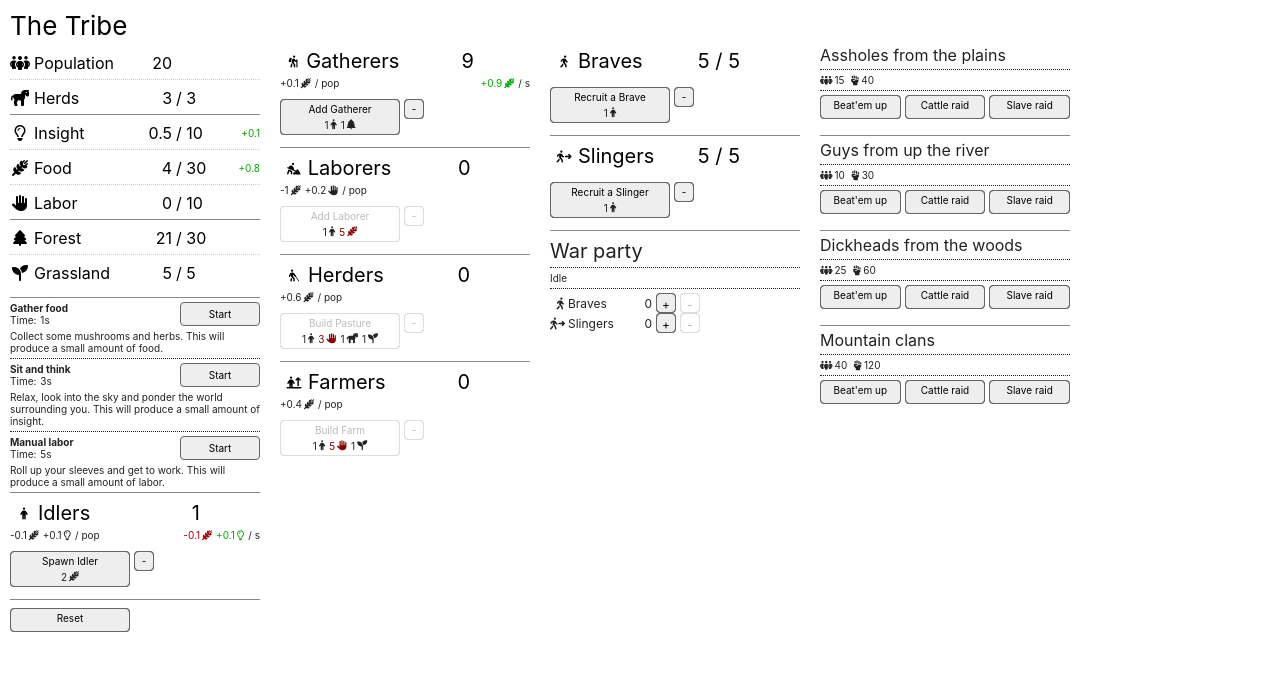
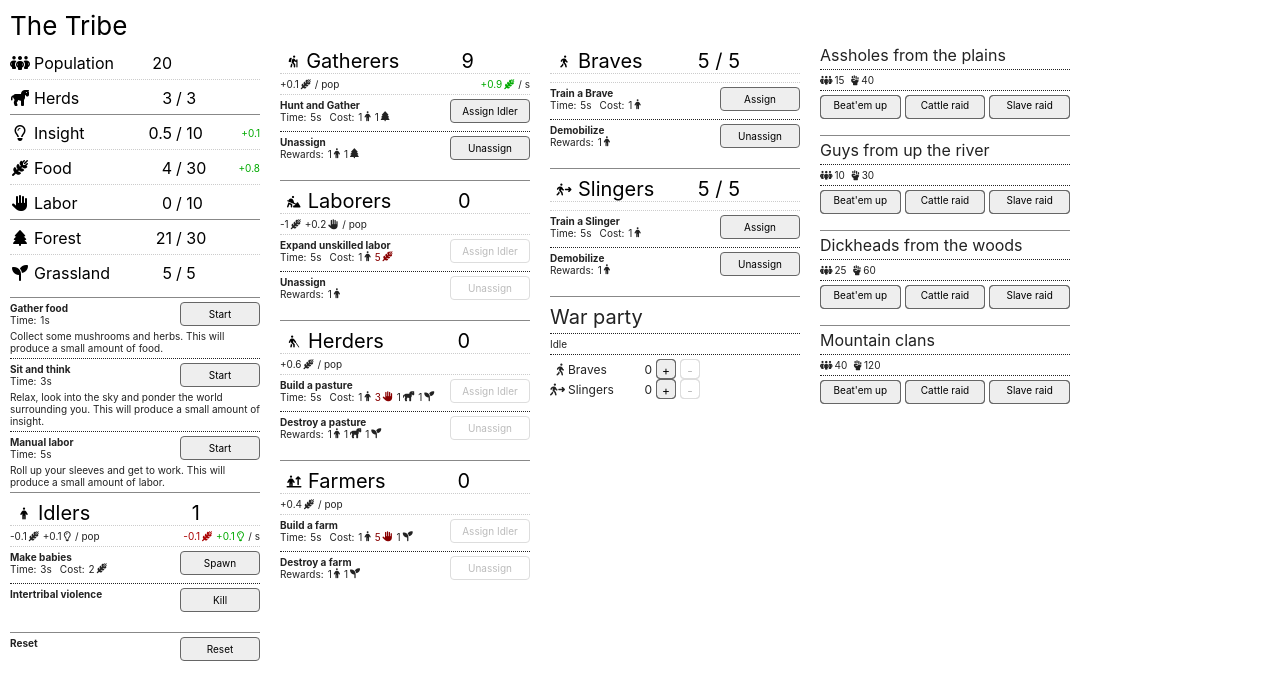
Before and after one commit to socha23/civlite, a React (Create React App) app: page / in a window 1280 px wide. Shown: the top 700 px of the page. Built offline with nearby package versions, Linux system fonts and the light colour scheme.

Commit message:
refactor

```diff
--- a/src/model/popModel.tsx
+++ b/src/model/popModel.tsx
@@ -18,6 +18,7 @@ export class PopModel {
 
     this.buyAction = action({
       initialCost: this.definition.buyCost,
+      timeCost: this.definition.timeCost,
       action: () => {this.incCount(1)}
     })
     this.sellAction = action({
--- a/src/model/pops.tsx
+++ b/src/model/pops.tsx
@@ -15,6 +15,7 @@ export enum PopType {
 
 const DEFAULT_POP_DEFINITION = {
   initialCount: 0,
+  timeCost: 5,
   buyCost: [
     pops(PopType.Idler, 1),
   ] as Amount[],
@@ -37,6 +38,7 @@ const PopTypeDefinitions = {
   [PopType.Idler]: {
     initialCount: 1,
     buyCost: [resources(ResourceType.Food, 2)],
+    timeCost: 3,
     production: [
       resources(ResourceType.Insight, 0.1)
     ],
--- a/src/view/action.tsx
+++ b/src/view/action.tsx
@@ -241,7 +241,7 @@ const ActionRowsAmountsRow = (p: {label: string, items: AmountWithColorProps[]})
   <Amounts items={p.items}/>
 </div>
 
-export const ActionRow3 = (p: ActionProps) => {
+export const ActionRow3 = (p: ActionProps & {displayRewards?: boolean}) => {
 
   const totalCostAmounts = (p.costs ? [...p.costs] : []) as AmountWithColorProps[]
   if (p.timeCost) {
@@ -262,6 +262,7 @@ export const ActionRow3 = (p: ActionProps) => {
   }}>
     <div style={{
       display: "flex",
+      height: 24,
     }}>
       <div style={{
         display: "flex",
@@ -277,6 +278,7 @@ export const ActionRow3 = (p: ActionProps) => {
           }}>
             {p.timeCost && <ActionRowsAmountsRow items={[{count: p.timeCost, postfix: ActionCommonLabels.Second}]} label={ActionCommonLabels.Time}/>}
             {p.costs && p.costs.length > 0 && <ActionRowsAmountsRow items={p.costs} label={ActionCommonLabels.Cost}/>}
+            {p.rewards && p.rewards.length > 0 && p.displayRewards && <ActionRowsAmountsRow items={p.rewards} label={ActionCommonLabels.Rewards}/>}
           </div>
         }
       </div>
--- a/src/view/gameView.tsx
+++ b/src/view/gameView.tsx
@@ -1,5 +1,5 @@
 import React from 'react';
-import { ActionProps, ActionRow } from './action'
+import { ActionProps, ActionRow, ActionRow3 } from './action'
 import { GameModel } from '../model/gameModel'
 import { PopType } from '../model/pops'
 import { InventoryBox, InventoryBoxProps, summaryBoxProps } from './inventoryBox';
@@ -89,7 +89,7 @@ export const GameView = (p: GameViewProps) =>
           <InventoryBox {...p.summary}/>
           <ResourceGatheringBox {...p.resourceGathering}/>
           <PopsView pops={p.pops} column={0}/>
-          <ActionRow {...p.reset}/>
+          <ActionRow3 {...p.reset}/>
 
         </div>
         <PopsView pops={p.pops} column={1}/>
--- a/src/view/icons.tsx
+++ b/src/view/icons.tsx
@@ -63,25 +63,6 @@ export const Labels = {
     TotalPopulation: "Total population",
     PerPop: "/ pop",
     PerSecond: "/ s",
-    Recruitment: "Recruitment",
-    Assign: {
-        [PopType.Idler]: 'Spawn Idler',
-        [PopType.Gatherer]: 'Add Gatherer',
-        [PopType.Laborer]: 'Add Laborer',
-        [PopType.Herder]: 'Build Pasture',
-        [PopType.Farmer]: 'Build Farm',
-        [PopType.Brave]: 'Recruit a Brave',
-        [PopType.Slinger]: 'Recruit a Slinger',
-    },
-    Unassign: {
-        [PopType.Idler]: 'Destroy Idler',
-        [PopType.Gatherer]: 'Unassign',
-        [PopType.Laborer]: 'Unassign',
-        [PopType.Herder]: 'Destroy Pasture',
-        [PopType.Farmer]: 'Destroy Farm',
-        [PopType.Brave]: 'Demobilize',
-        [PopType.Slinger]: 'Demobilize',
-    },
     Plural: {
         [PopType.Idler]: 'Idlers',
         [PopType.Gatherer]: 'Gatherers',
--- a/src/view/labels.tsx
+++ b/src/view/labels.tsx
@@ -28,6 +28,84 @@ export const ManualResourceGatheringLabels = {
     },
 }
 
+export const PopulationRecruitLabels = {
+    [PopType.Idler]: {
+        ActionTitle: "Make babies",
+        ButtonTitle: "Spawn",
+        Description: "Expand population of the tribe. Newly born tribesmen will " +
+            "be born as Idlers but can be assigned to other tasks."
+    },
+    [PopType.Gatherer]: {
+        ActionTitle: "Hunt and Gather",
+        ButtonTitle: "Assign Idler",
+        Description: "Order an Idler to gather food by hunting and gathering. Requires an " +
+            "unassigned forest."
+    },
+    [PopType.Laborer]: {
+        ActionTitle: "Expand unskilled labor",
+        ButtonTitle: "Assign Idler",
+        Description: "Send an Idler to do backbreaking unskilled work."
+    },
+    [PopType.Herder]: {
+        ActionTitle: "Build a pasture",
+        ButtonTitle: "Assign Idler",
+        Description: "Build a pasture on unassigned grassland. Will upgrade one Idler to Herder."
+    },
+    [PopType.Farmer]: {
+        ActionTitle: "Build a farm",
+        ButtonTitle: "Assign Idler",
+        Description: "Build a farm on unassigned grassland. Will upgrade one Idler to Farmer."
+    },
+    [PopType.Brave]: {
+        ActionTitle: "Train a Brave",
+        ButtonTitle: "Assign",
+        Description: "Trains one Idler to be a Brave. Braves are somewhat good at close combat."
+    },
+    [PopType.Slinger]: {
+        ActionTitle: "Train a Slinger",
+        ButtonTitle: "Assign",
+        Description: "Trains one Idler to be a Slinger. Slingers are good at ranged combat."
+    },
+}
+
+export const PopulationUnrecruitLabels = {
+    [PopType.Idler]: {
+        ActionTitle: "Intertribal violence",
+        ButtonTitle: "Kill",
+        Description: "Sometimes discussion gets hot, or food gets scarce. Remove one Idler."
+    },
+    [PopType.Gatherer]: {
+        ActionTitle: "Unassign",
+        ButtonTitle: "Unassign",
+        Description: "Unassign Gatherer from working in the forest."
+    },
+    [PopType.Laborer]: {
+        ActionTitle: "Unassign",
+        ButtonTitle: "Unassign",
+        Description: "Unassign Laborer from doing manual work."
+    },
+    [PopType.Herder]: {
+        ActionTitle: "Destroy a pasture",
+        ButtonTitle: "Unassign",
+        Description: "Destroy a pasture and reclaim grassland. One Herder will be demoted back to Idler."
+    },
+    [PopType.Farmer]: {
+        ActionTitle: "Destroy a farm",
+        ButtonTitle: "Unassign",
+        Description: "Destroy a farm and reclaim grassland. One Farmer will be demoted back to Idler."
+    },
+    [PopType.Brave]: {
+        ActionTitle: "Demobilize",
+        ButtonTitle: "Unassign",
+        Description: "Send a Brave back to workers pool."
+    },
+    [PopType.Slinger]: {
+        ActionTitle: "Demobilize",
+        ButtonTitle: "Unassign",
+        Description: "Send a Slinger back to workers pool."
+    },
+}
+
 export const ActionCommonLabels = {
     Cost: "Cost:",
     Rewards: "Rewards:",
--- a/src/view/popBox.tsx
+++ b/src/view/popBox.tsx
@@ -1,11 +1,12 @@
 import React from 'react';
 import { Box } from './box'
 import { GameModel } from '../model/gameModel'
-import { ActionProps, ActionButton, propsForAction } from './action';
+import { ActionProps, ActionButton, propsForAction, ActionRow3 } from './action';
 import { PopType, isAssignable } from '../model/pops';
 import { FontSizes, TrendColors, DividerColors, Icons, Colors, Labels } from './icons';
 import { formatNumber } from '../model/utils';
 import { ResourceAmount } from '../model/amount';
+import { PopulationRecruitLabels, PopulationUnrecruitLabels } from './labels';
 
 export type PopBoxProps = {
   popType: PopType,
@@ -25,8 +26,16 @@ export function popBoxProps(model: GameModel, type: PopType): PopBoxProps {
     popLabel: Labels.Plural[type],
     count: pop.count,
     unassignedCount: pop.unassignedCount,
-    buyAction: propsForAction(model, pop.buyAction, {title: Labels.Assign[type]}),
-    sellAction: propsForAction(model, pop.sellAction, {title: Labels.Unassign[type]}),
+    buyAction: propsForAction(model, pop.buyAction, {
+      title: PopulationRecruitLabels[type].ActionTitle,
+      buttonLabel: PopulationRecruitLabels[type].ButtonTitle,
+      //description: PopulationRecruitLabels[type].Description,
+    }),
+    sellAction: propsForAction(model, pop.sellAction, {
+      title: PopulationUnrecruitLabels[type].ActionTitle,
+      buttonLabel: PopulationUnrecruitLabels[type].ButtonTitle,
+      //description: PopulationUnrecruitLabels[type].Description,
+    }),
     resourceBalance: pop.resourceBalance,
     singlePopBalance: pop.singlePopBalance,
   }
@@ -49,34 +58,12 @@ export const ResourcesList = (p: {items: ResourceAmount[], caption: string, colo
 </div>
 
 
-export const RecruitRow = (p: PopBoxProps) => <div style={{
-  display: "flex",
-  flexDirection: "column",
-}}>
-  <div style={{
-    display: "flex",
-    fontSize: FontSizes.small,
-    gap: 4,
-  }}>
-    <div style={{
-      width: 120,
-    }}>
-      <ActionButton {...p.buyAction}/>
-    </div>
-    <div style={{
-      width: 20,
-      height: 20,
-    }}>
-      <ActionButton {...p.sellAction} title='-'/>
-    </div>
-  </div>
-
-</div>
-
 
 export const PopBox = (p: PopBoxProps) =>
   <Box>
-    <div style={{
+    <div
+    className='dottedDividersParent'
+    style={{
       paddingTop: 8,
       paddingBottom: 12,
     }}>
@@ -111,12 +98,7 @@ export const PopBox = (p: PopBoxProps) =>
         <div style={{flexGrow: 1}}/>
         <ResourcesList items={p.resourceBalance} caption={Labels.PerSecond}/>
       </div>
-      <div style={{
-        display: 'flex',
-        flexDirection: 'column',
-        marginTop: 6
-      }}>
-          <RecruitRow {...p}/>
-      </div>
+      <ActionRow3 {...p.buyAction}/>
+      <ActionRow3 {...p.sellAction} displayRewards={true}/>
     </div>
   </Box>
```
